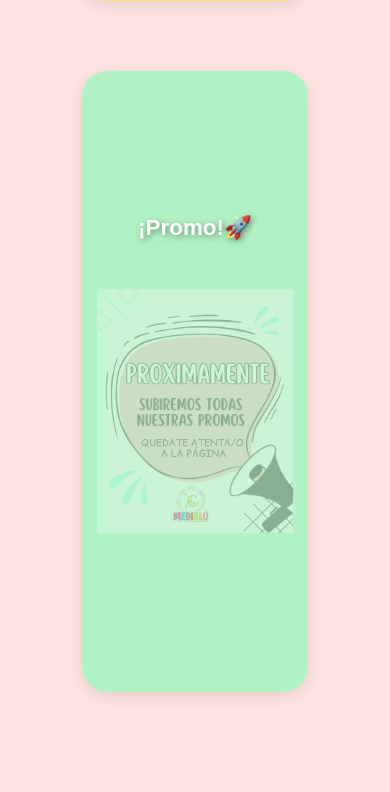
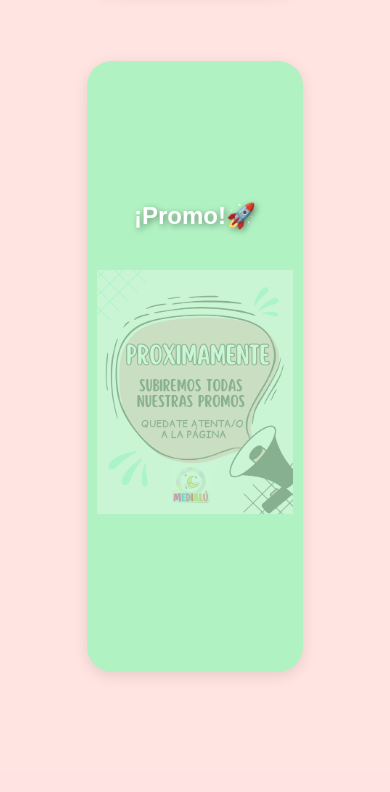
Before and after one commit to crisosatup-maker/miapp-flask, a Flask app: page / in a window 390 px wide. Shown: the part 1091-1883 px from the top of the page. After the commit the page ends 1768 px from the top, so only its background shows below. Run offline with Flask 3, Linux system fonts and the light colour scheme.

Commit message:
Actualización del sitio: descripción breve de los cambios

```diff
--- a/static/style.css
+++ b/static/style.css
@@ -458,10 +458,9 @@ h6 {
   .franja-promo {
     border-radius: 25px;
     width: 85%;               /* 🔹 más ancha (antes probablemente 70%) */
-    max-width: 700%;        /* 🔹 no se pasa de este tamaño */
-    aspect-ratio: 1 / 1;
+    max-width: 700px;        /* 🔹 no se pasa de este tamaño */
     margin: 20px auto;
-    padding: 15px ;       /* 🔹 reduce la altura total */
+    padding: 10px ;       /* 🔹 reduce la altura total */
     text-align: center;
     display: flex;
     flex-direction: column;
@@ -472,23 +471,23 @@ h6 {
 
   .franja-nuevos h3,
   .franja-promo h3 {
-      font-size: 1.4em;
-      margin-bottom: 10px;
+      font-size: 1.5em;
+      margin-bottom: 5px;
   }
 
   .franja-nuevos p,
   .franja-promo p {
     font-size: 1em;
-    margin-bottom: 15px;
+    margin-bottom: 6px;
   }
 
   .franja-nuevos img,
   .franja-promo img {
-    width: 150%;               /* 🔹 agranda un poco la imagen */
-    max-width: 5200px;         /* 🔹 tamaño máximo controlado */
+    width: 85%;               /* 🔹 agranda un poco la imagen */
+    max-width: 400px;         /* 🔹 tamaño máximo controlado */
     height: auto;             /* 🔹 mantiene proporción */
-    border-radius: 18px;      /* 🔹 bordes suaves */
-    margin-top: 10px;
+    border-radius: 15px;      /* 🔹 bordes suaves */
+    margin-top: 5px;
     object-fit: cover;      /* 🔹 evita deformar */
 }
 
```
